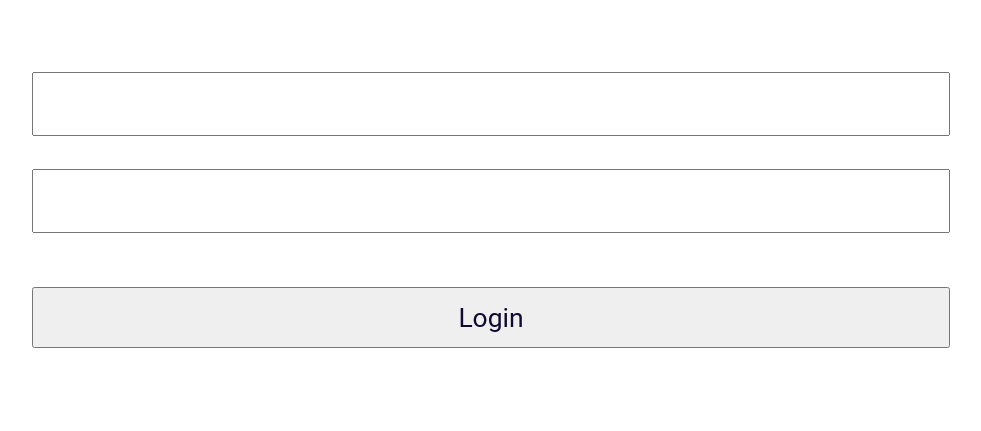
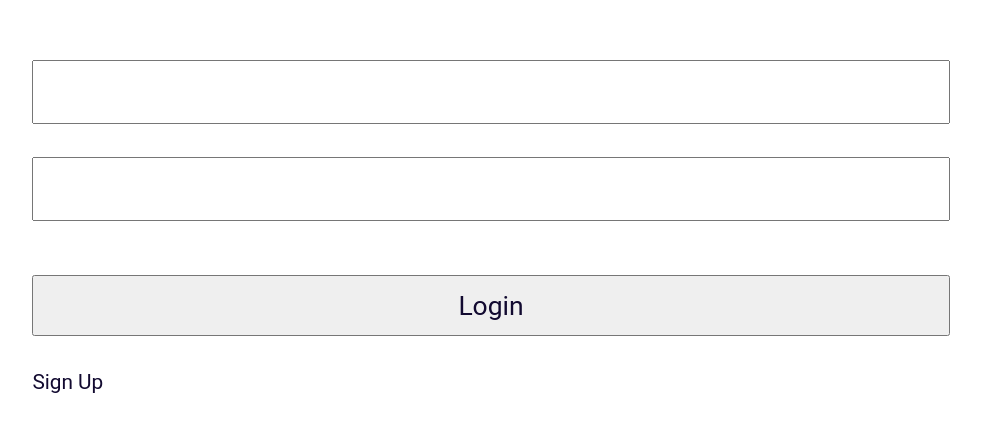
Before and after one commit to WilliamBarela/zentzu-frontend, a React (Create React App) app: page / in a window 1280 px wide. Shown: the part 173-604 px from the top of the page, without its empty margins (149-1130 px from the left). Built offline with nearby package versions, Linux system fonts and the light colour scheme.

Commit message:
add basic Login and Sign Up Links

```diff
--- a/src/components/Login.js
+++ b/src/components/Login.js
@@ -3,7 +3,13 @@ import { connect } from 'react-redux';
 import * as sessionActions from '../redux/actions/sessionActions.js';
 import '../css/login.css'
 import { bindActionCreators } from 'redux';
-import { withRouter } from 'react-router-dom';
+import {
+  withRouter,
+  Link
+} from 'react-router-dom';
+import {
+  SIGNUP
+} from '../api/endpoints';
 
 class Login extends Component {
   constructor(props) {
@@ -49,6 +55,7 @@ class Login extends Component {
           <h4>{this.props.message}</h4>
           <input type="submit" value="Login" />
         </form>
+        <Link to={SIGNUP}>Sign Up</Link>
       </main>
     );
   }
--- a/src/components/SignUp.js
+++ b/src/components/SignUp.js
@@ -1,9 +1,18 @@
 import React, { Component } from 'react';
+import {
+  Link
+} from 'react-router-dom';
+import {
+  LOGIN
+} from '../api/endpoints';
 
 class SignUp extends Component {
   render() {
     return(
-      <h1>Sign Up</h1>
+      <>
+        <Link to={LOGIN}>Login</Link>
+        <h1>Sign Up</h1>
+      </>
     )
   }
 }
```
